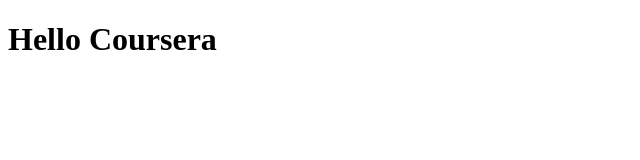
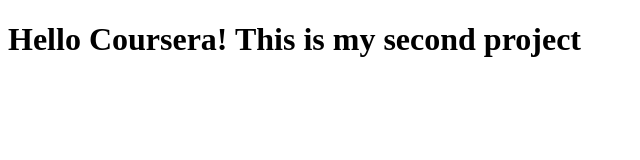
Before and after one commit to nik-rik/coursera-1, a plain HTML site: page site/index.html in a window 1280 px wide. Shown: the whole page, without its empty margins (0-640 px from the left). Drawn offline with Linux system fonts and the light colour scheme.

Commit message:
small changes

```diff
--- a/site/index.html
+++ b/site/index.html
@@ -5,6 +5,6 @@
 	<title>Hello Coursera!</title>
 </head>
 <body>
-<h1> Hello Coursera </h1>
+<h1> Hello Coursera! This is my second project </h1>
 </body>
 </html>
```
